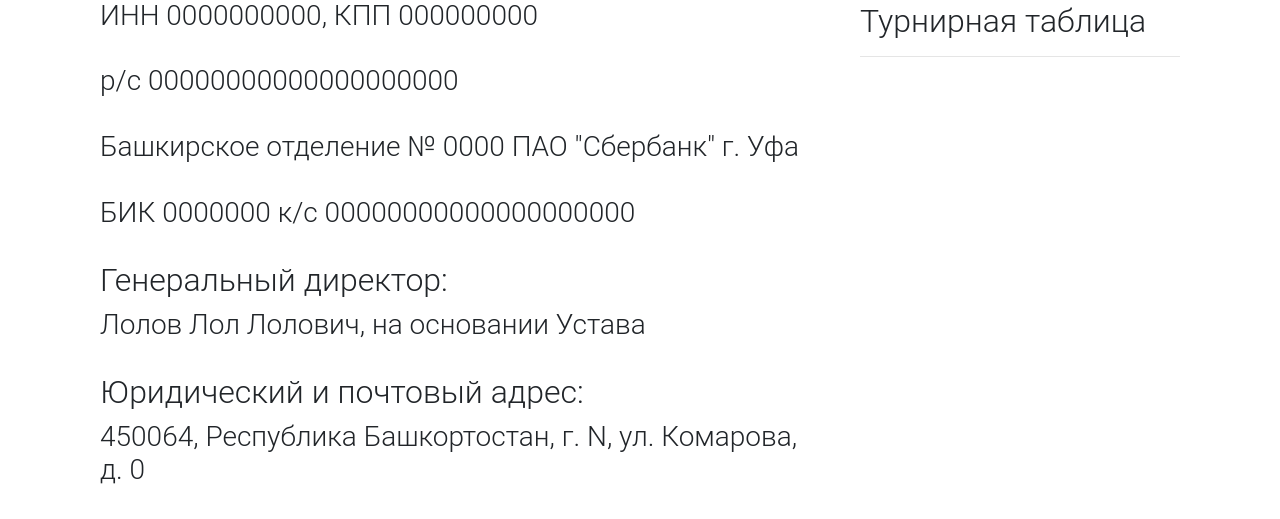
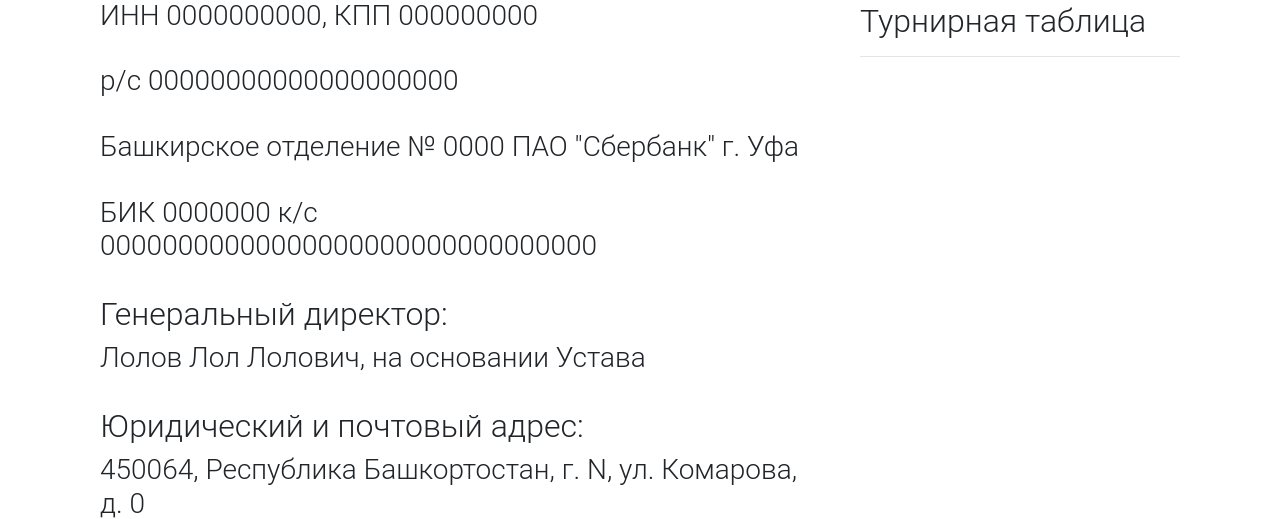
Before and after one commit to RomanOvc/untitled, a Django app: page /contacts/ in a window 1280 px wide. Shown: the part 568-1087 px from the top of the page. Run offline with Django 3.2, Linux system fonts and the light colour scheme; parts of the project's set-up code (start-up, migrations or seed data) failed here and were passed over; some libraries are stand-ins or nearby versions.

Commit message:
15.04.2019

```diff
--- a/templates/header/contact.html
+++ b/templates/header/contact.html
@@ -25,7 +25,7 @@
 
                         <h3>Башкирское отделение № 0000 ПАО "Сбербанк" г. Уфа</h3><br>
 
-                        <h3>БИК 0000000 к/с 00000000000000000000</h3><br>
+                        <h3>БИК 0000000 к/с 00000000000000000000000000000000</h3><br>
 
                         <h2>Генеральный директор:</h2><h3> Лолов Лол Лолович, на основании Устава</h3><br>
 
```
